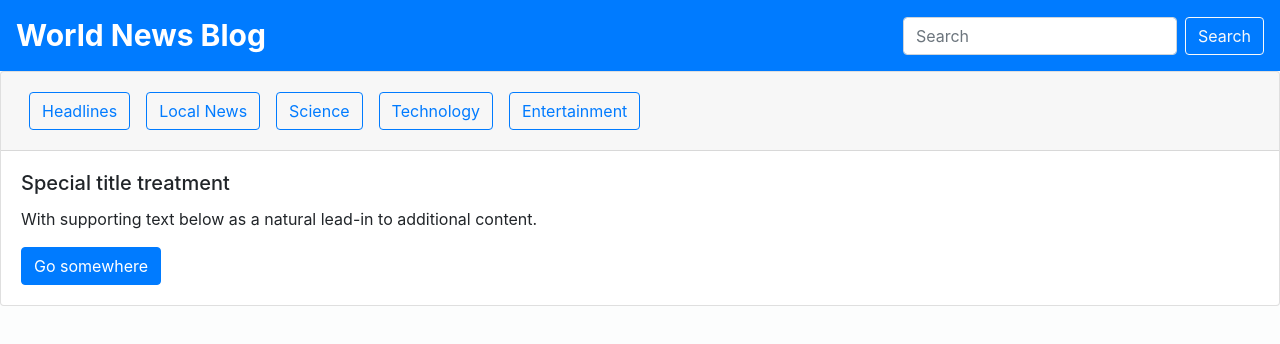
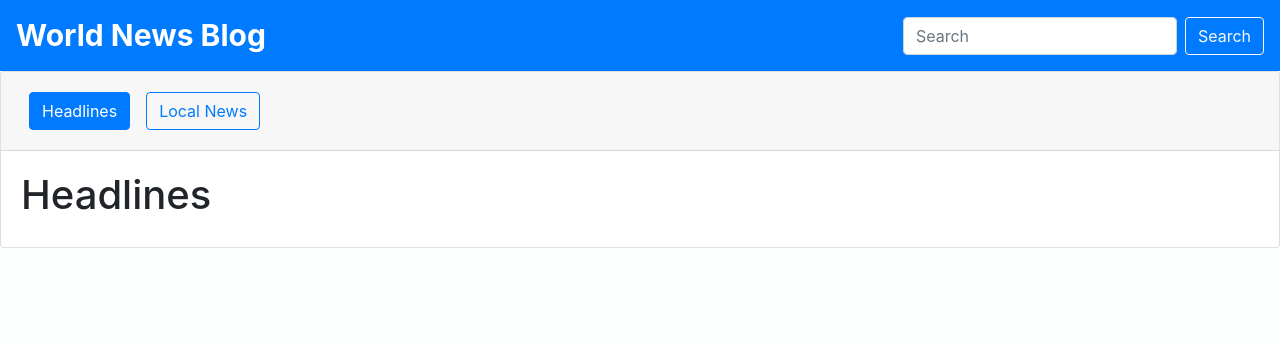
Before and after one commit to Chethan-170/react-news-blog, a React (Create React App) app: page / in a window 1280 px wide. Shown: the top 344 px of the page. Built offline with nearby package versions, Linux system fonts and the light colour scheme.

Commit message:
features added

```diff
--- a/src/App.js
+++ b/src/App.js
@@ -1,15 +1,13 @@
 import { Fragment } from "react";
 import Navbar from "./components/Navbar";
 import Home from  './components/Home';
-import { Route, BrowserRouter, Switch } from 'react-router-dom'
+import { BrowserRouter } from 'react-router-dom'
 function App() {
   return (
     <Fragment>
       <BrowserRouter>
         <Navbar/>
-        <Switch>
-            <Route exact path='/' component={Home}/>
-        </Switch>
+        <Home/>
       </BrowserRouter>
     </Fragment>
   );
--- a/src/components/Home.js
+++ b/src/components/Home.js
@@ -1,4 +1,5 @@
 import { useState, useEffect, Fragment } from 'react';
+import { Route, Switch, NavLink } from 'react-router-dom';
 import axios from 'axios';
 import { Loader } from './Loader';
 const flexContainer = {
@@ -9,11 +10,7 @@ const flexItem = {
 
 }
 const Home = (props)=>{
-    const [activeButton, setActiveButton] = useState('headlines');
     console.log(props);
-    const onTabClick = (tab)=>{
-        console.log("tab:",tab);
-    }
     useEffect(()=>{
         /*var url = 'https://newsapi.org/v2/top-headlines?country=in&apiKey=054806b4784d43afbbef42274196588d';
         const options = {
@@ -30,16 +27,18 @@ const Home = (props)=>{
         <Fragment>
            <div className="card">
                 <div className="card-header" style={flexContainer}>
-                    <button type="button" onClick={()=>{onTabClick('headlines')}} className="btn btn-outline-primary m-2" style={flexItem}>Headlines</button>
-                    <button type="button" onClick={console.log(this)} className="btn btn-outline-primary m-2" style={flexItem}>Local News</button>
-                    <button type="button" className="btn btn-outline-primary m-2" style={flexItem}>Science</button>
-                    <button type="button" className="btn btn-outline-primary m-2" style={flexItem}>Technology</button>
-                    <button type="button" className="btn btn-outline-primary m-2" style={flexItem}>Entertainment</button>
+                    <NavLink exact to="/" type="button" className="btn btn-outline-primary m-2" style={flexItem}>Headlines</NavLink>
+                    <NavLink to="/local" type="button" className="btn btn-outline-primary m-2" style={flexItem}>Local News</NavLink>
                 </div>
                 <div className="card-body">
-                    <h5 className="card-title">Special title treatment</h5>
-                    <p className="card-text">With supporting text below as a natural lead-in to additional content.</p>
-                    <a href="#" className="btn btn-primary">Go somewhere</a>
+                    <Switch>
+                        <Route exact path={['/','/headlines']}>
+                            <h1>Headlines</h1>
+                        </Route>
+                        <Route exact path='/local'>
+                            <h1>Local lines</h1>
+                        </Route>
+                    </Switch>
                 </div>
             </div>
 
```
